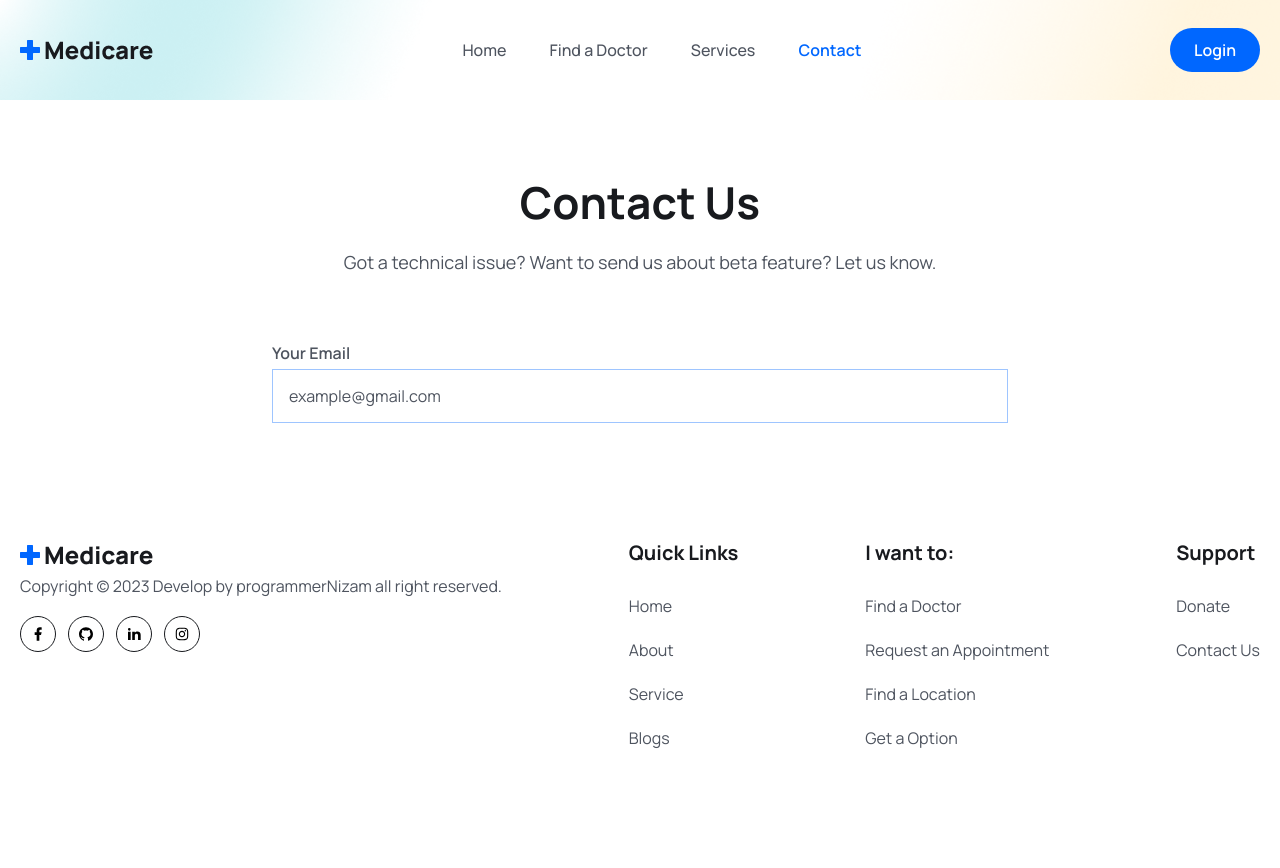
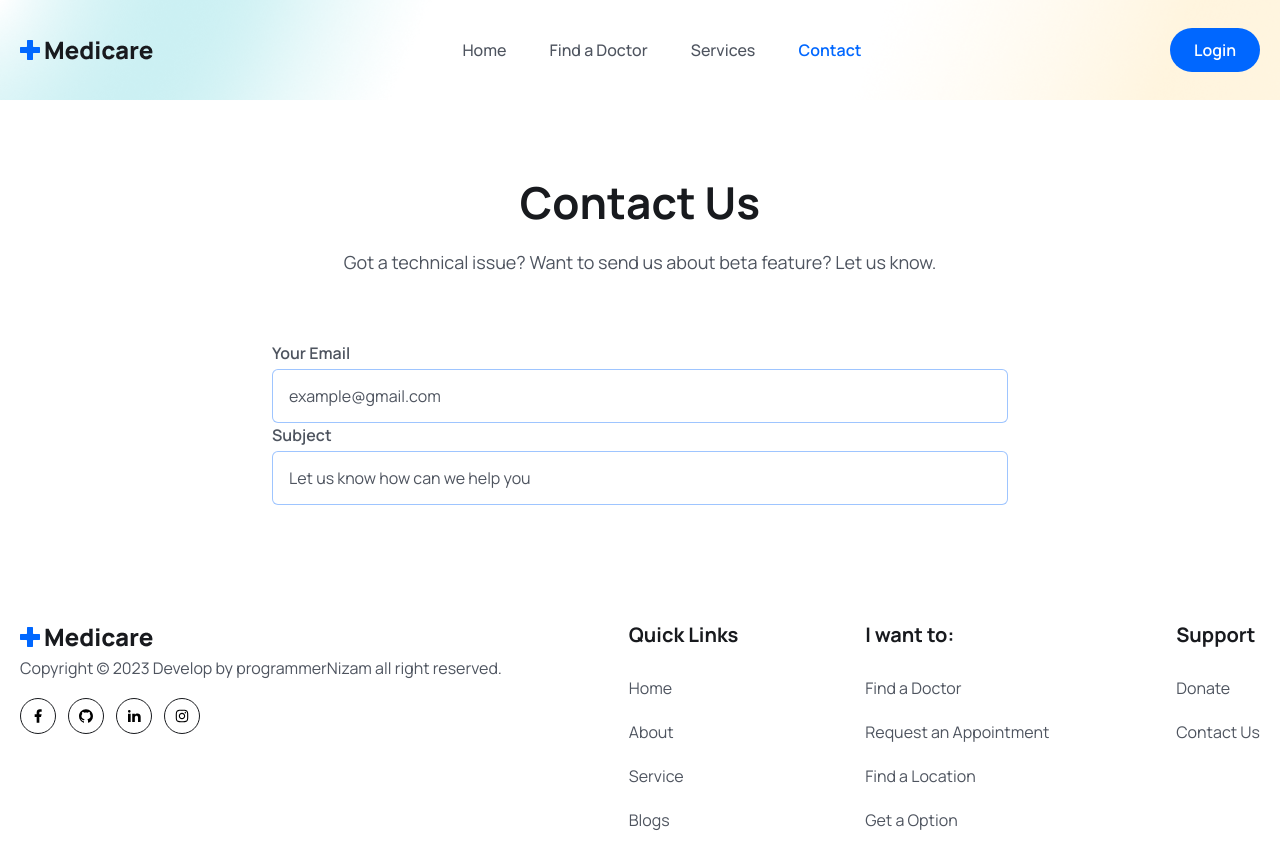
Before and after one commit to programmernizam/medicare, a React (Vite) app: page /contact in a window 1280 px wide. Shown: the top 868 px of the page. Before the commit the page ends 832 px from the top, so only its background shows below. Built offline with nearby package versions, Linux system fonts and the light colour scheme.

Commit message:
Contact form email and subject filed added

```diff
--- a/src/index.css
+++ b/src/index.css
@@ -30,7 +30,7 @@
     @apply text-textColor font-semibold text-[16px] mb-2;
   }
   .form_input {
-    @apply w-full px-4 py-3 border border-solid border-[#0066ff61] focus:outline-none focus:outline-primaryColor text-[16px] leading-7 text-headingColor placeholder:text-textColor cursor-pointer;
+    @apply w-full px-4 py-3 border border-solid border-[#0066ff61] focus:outline-none focus:border-primaryColor text-[16px] leading-7 text-headingColor placeholder:text-textColor cursor-pointer rounded-md;
   }
 }
 @media only screen and (max-width: 1024px) {
--- a/src/pages/Contact.jsx
+++ b/src/pages/Contact.jsx
@@ -8,10 +8,28 @@ const Contact = () => {
           know.
         </p>
         <form action="">
-          <label htmlFor="email" className="form_label">
-            Your Email
-          </label>
-          <input type="email" id="email" placeholder="example@gmail.com" className="form_input mt-1" />
+          <div>
+            <label htmlFor="email" className="form_label">
+              Your Email
+            </label>
+            <input
+              type="email"
+              id="email"
+              placeholder="example@gmail.com"
+              className="form_input mt-1"
+            />
+          </div>
+          <div>
+            <label htmlFor="subject" className="form_label">
+              Subject
+            </label>
+            <input
+              type="subject"
+              id="subject"
+              placeholder="Let us know how can we help you"
+              className="form_input mt-1"
+            />
+          </div>
         </form>
       </div>
     </section>
```
